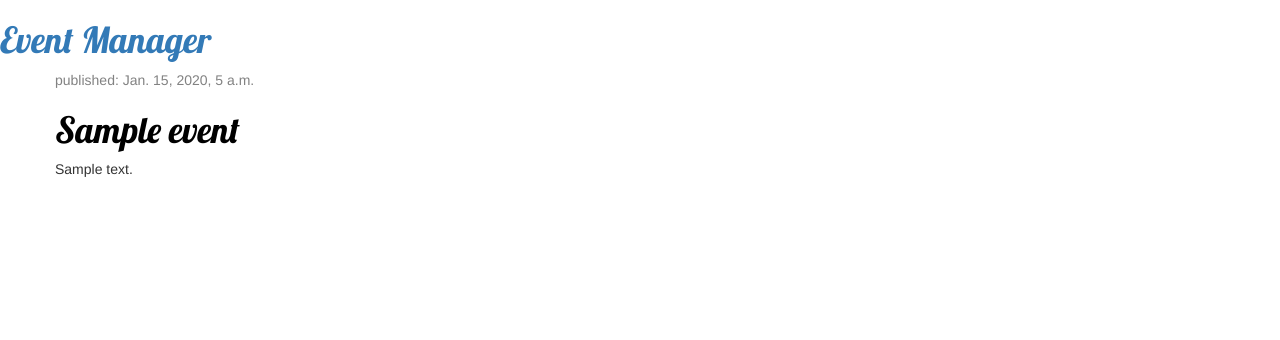
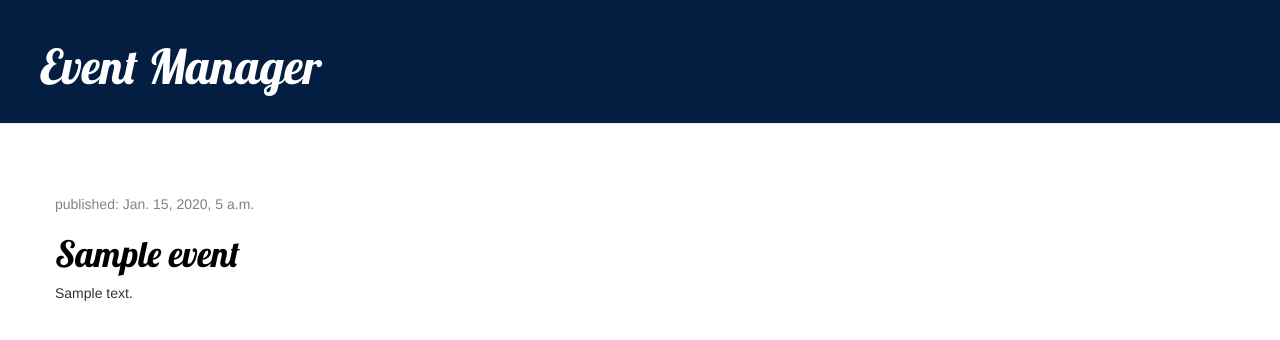
Before and after one commit to GSCSCI5530/Vector, a Django app: page / in a window 1280 px wide. Shown: the top 340 px of the page. Run offline with Django 3.2, Linux system fonts and the light colour scheme; tables that the repository leaves empty hold one stand-in row (values such as "Sample post"); some libraries are stand-ins or nearby versions.

Commit message:
looking better

```diff
--- a/GSEM/GSEventManager/eventmanager/static/css/eventmanager.css
+++ b/GSEM/GSEventManager/eventmanager/static/css/eventmanager.css
@@ -1,5 +1,5 @@
 .page-header {
-    background-color: #ff9400;
+    background-color: #041e42;
     margin-top: 0;
     padding: 20px 20px 20px 40px;
 }
--- a/GSEM/GSEventManager/eventmanager/templates/eventmanager/event_list.html
+++ b/GSEM/GSEventManager/eventmanager/templates/eventmanager/event_list.html
@@ -10,13 +10,13 @@
 </head>
 
 <body>
-        <div>
+        <div class="page-header">
             <h1><a href="/">Event Manager</a></h1>
         </div>
 
 
-<div class="content container">
-    <div class="row">
+<div class="content">
+    <div class="event">
         <div class="col-md-8">
             {% for event in events %}
                 <div class="event">
```
